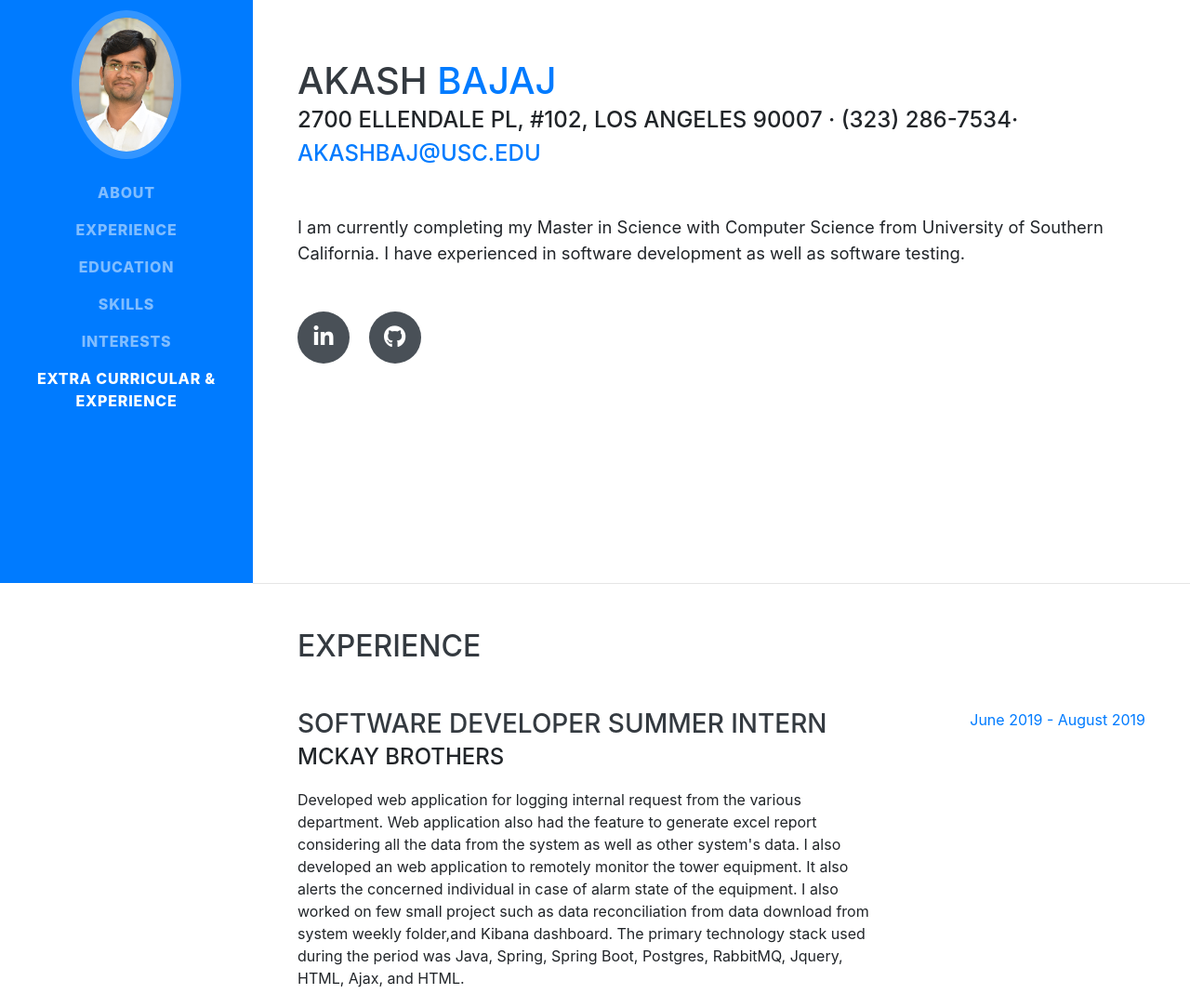
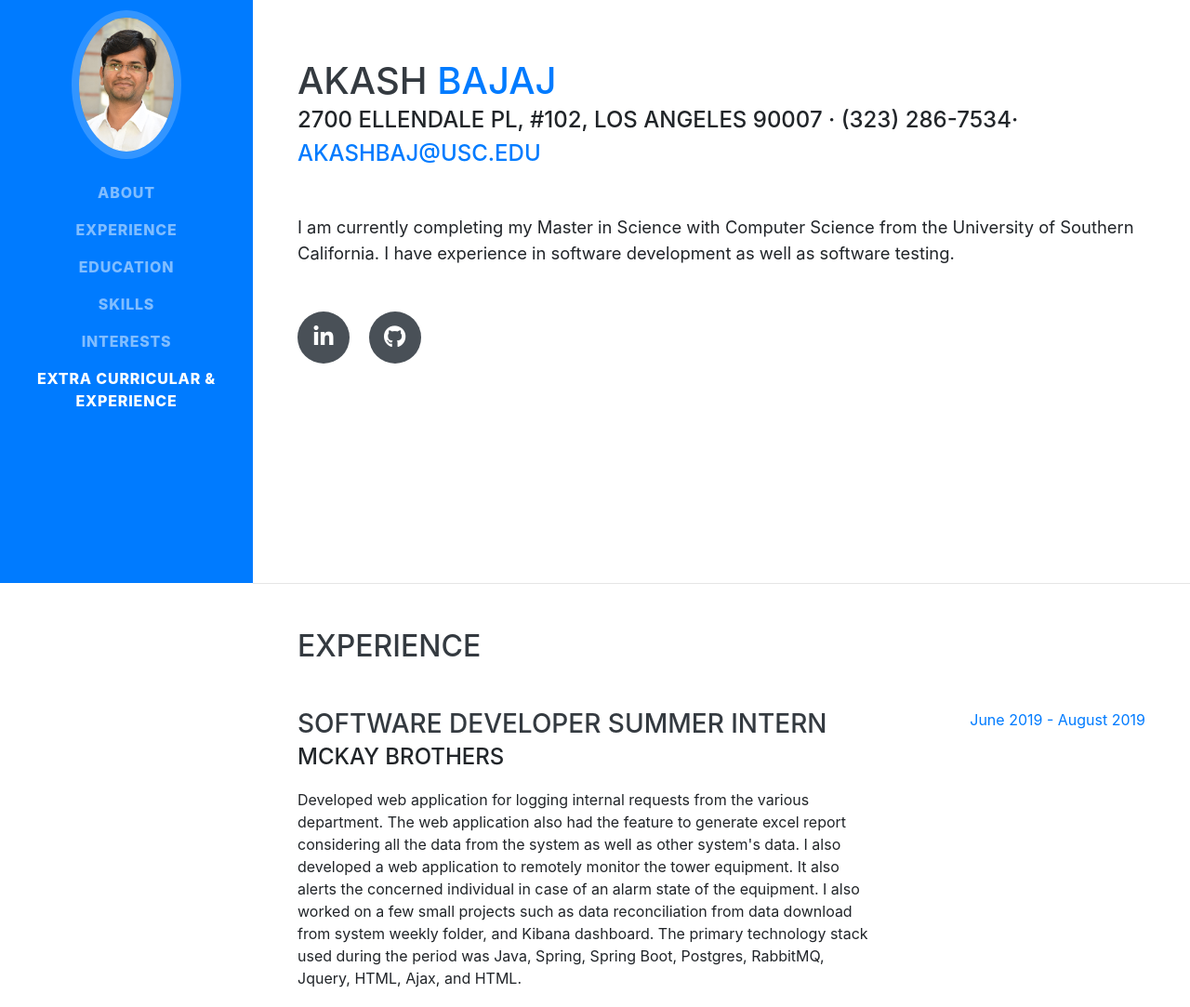
Before and after one commit to alwazbajaj/alwazbajaj.github.io, a website with bundled scripts: page index.html in a window 1280 px wide. Shown: the part 173-1256 px from the top of the page at 93% size. Built offline with nearby package versions, Linux system fonts and the light colour scheme; a web font is replaced by a local one.

Commit message:
update index.html
grammer correction

```diff
--- a/index.html
+++ b/index.html
@@ -69,7 +69,7 @@
         <div class="subheading mb-5">2700 Ellendale Pl, #102, Los Angeles 90007 · (323) 286-7534·
           <a href="mailto:name@email.com">akashbaj@usc.edu</a>
         </div>
-        <p class="lead mb-5">I am currently completing my Master in Science with Computer Science from University of Southern California. I have experienced in software development as well as software testing. </p>
+        <p class="lead mb-5">I am currently completing my Master in Science with Computer Science from the University of Southern California. I have experience in software development as well as software testing.</p>
         <div class="social-icons">
           <a href="https://www.linkedin.com/in/akash-bajaj-b95237a7/">
             <i class="fab fa-linkedin-in"></i>
@@ -91,7 +91,7 @@
           <div class="resume-content">
             <h3 class="mb-0">Software Developer Summer Intern</h3>
             <div class="subheading mb-3">McKay Brothers</div>
-            <p>Developed web application for logging internal request from the various department. Web application also had the feature to generate excel report considering all the data from the system as well as other system's data. I also developed an web application to remotely monitor the tower equipment. It also alerts the concerned individual in case of alarm state of the equipment. I also worked on few small project such as data reconciliation from data download from system weekly folder,and  Kibana dashboard. The primary technology stack used during the period was Java, Spring, Spring Boot, Postgres, RabbitMQ, Jquery, HTML, Ajax, and HTML. </p>
+            <p>Developed web application for logging internal requests from the various department. The web application also had the feature to generate excel report considering all the data from the system as well as other system's data. I also developed a web application to remotely monitor the tower equipment. It also alerts the concerned individual in case of an alarm state of the equipment. I also worked on a few small projects such as data reconciliation from data download from system weekly folder, and Kibana dashboard. The primary technology stack used during the period was Java, Spring, Spring Boot, Postgres, RabbitMQ, Jquery, HTML, Ajax, and HTML. </p>
           </div>
           <div class="resume-date text-md-right">
             <span class="text-primary">June 2019 - August 2019</span>
```
